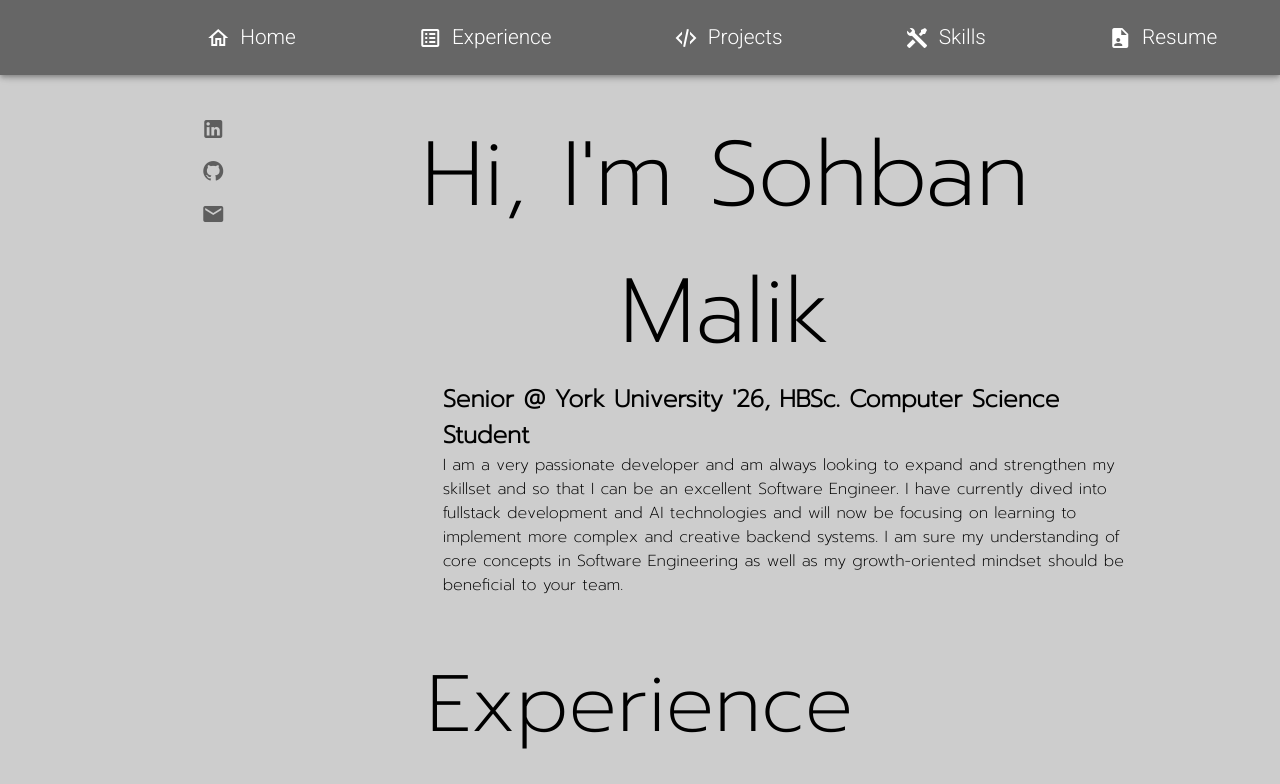
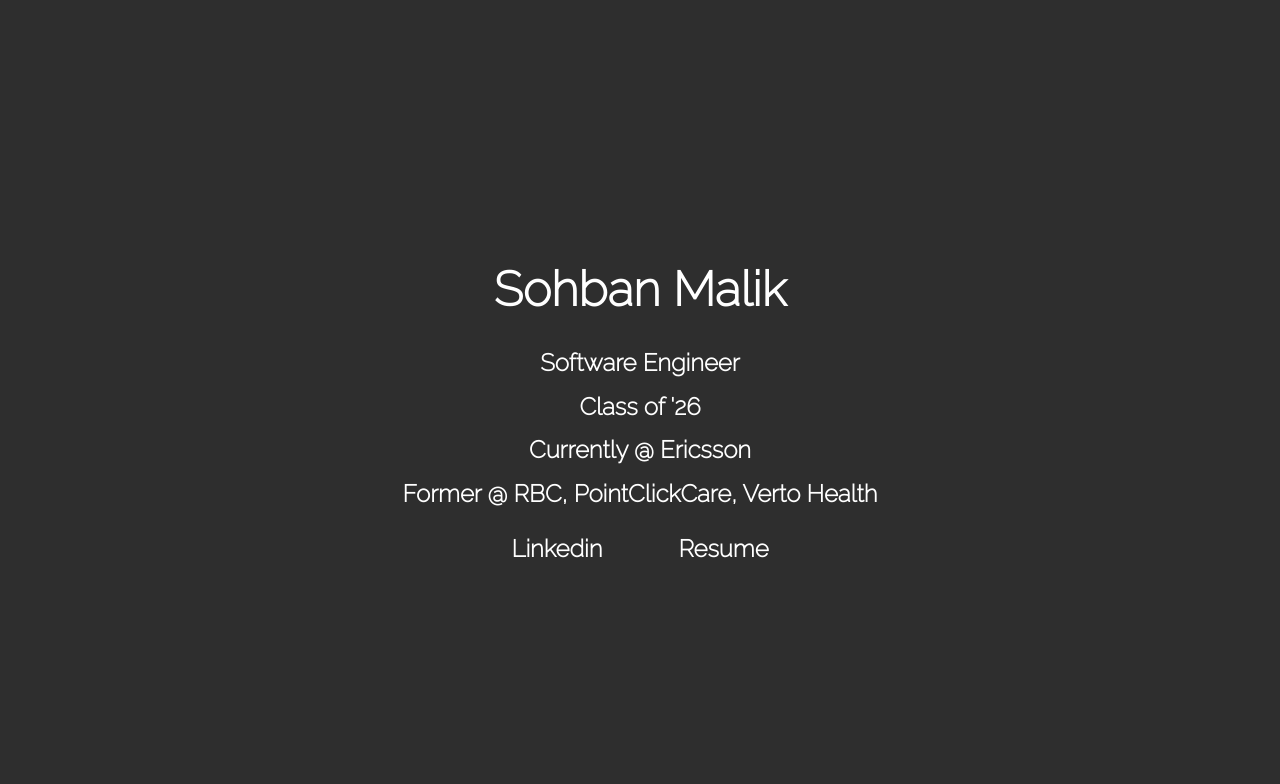
Before and after one commit to sohbanm/Portfolio-Site, a Vue app: page / in a window 1280 px wide. Shown: the top 784 px of the page. Built offline with nearby package versions, Linux system fonts and the light colour scheme.

Commit message:
minimized

```diff
--- a/src/App.vue
+++ b/src/App.vue
@@ -1,160 +1,78 @@
 <template>
-  <v-app id="main">
-
-    <!-- <v-app-bar class="primary navbar" -->
-    <v-app-bar class="navbar"
-      scroll-behaviour="elevate"
-      app
-      fixed
-      dark
-      scroll-target="#scrolling-techniques-5"
-      scroll-threshold="1"
-      height="75"
-    >
-      <v-row>
-        <v-col class="mx-auto">
-          <!-- <h1><b>Portfolio</b></h1> -->
-        </v-col>
-
-        <div v-for="button in items" :key=items.id class="buttons blur">
-          <v-col class="col">
-            <a :href=button.ref :target=button.target >
-              <button class="raise text-white">
-                <v-icon class="v-icon text-white">{{button.icon}}</v-icon>
-                {{button.title}}
-              </button>
-            </a>
-          </v-col>
-        </div>
-
-      </v-row>
-    </v-app-bar>
-
-
-    <!-- This is where all the components are being called in -->
-    <v-main class="main" style="color:black">
-      <Home id="Home"></Home>
-
-      <Timeline id="Experience"></Timeline>
-
-      <div style="text-align:center;margin: 20vh 0 1vh 0;">
-        <a href="#Projects" class="scroll">Projects <v-icon>mdi-arrow-down-bold</v-icon></a>
-      </div>
-
-      <div id="Projects" style="text-align:center;margin: 25vh 0 0 0;"><p style="opacity:0">L</p> </div>
-
-      <Projects></Projects>
-
-      <div style="text-align:center;margin: 15vh 0 1vh 0;">
-        <a href="#Skills" class="scroll">Skills <v-icon>mdi-arrow-down-bold</v-icon></a>
-      </div>
-
-      <div id="Skills" style="text-align:center;margin: 25vh 0 5vh 0;"><p style="opacity:0">L</p> </div>
-
-      <Skills></Skills>
-
-    </v-main>
-
-
-  </v-app>
+  <div class="portfolio">
+    <h1>Sohban Malik</h1>
+    <p>Software Engineer</p>
+    <p>Class of '26</p>
+    <p>Currently @ <span class="ericsson">Ericsson</span></p>
+    <p>Former @ <span class="rbc">RBC</span>, <span class="pcc">PointClickCare</span>, <span class="verto">Verto Health</span></p>
+    <br>
+    <div>
+      <a href="https://www.linkedin.com/in/sohban" target="_blank">Linkedin</a>
+      <a href="https://drive.google.com/file/d/1fXrt4ylluRuHF0wPB0_kKokwiTNl7RNa/view?usp=drive_link" target="_blank">Resume</a>
+    </div>
+  </div>
 </template>
 
 <script>
-
-import Projects from './components/Projects.vue';
-import Home from './components/Home.vue';
-import Skills from './components/Skills.vue';
-import Timeline from './components/Timeline.vue';
-
-
 export default {
-  data: () => ({
-    items: [
-      {id: 1, title: 'Home', icon: 'mdi-home-outline', ref: "#" , target: ""},
-      {id: 2, title: 'Experience', icon: "mdi-list-box-outline", ref: "#Experience" , target: ""},
-      {id: 3, title: 'Projects', icon: "mdi-xml", ref: "#Projects" , target: ""},
-      {id: 4, title: 'Skills', icon: "mdi-tools", ref: "#Skills" , target: ""},
-      {id: 5, title: 'Resume', icon: 'mdi-file-account', ref: "https://drive.google.com/file/d/1fXrt4ylluRuHF0wPB0_kKokwiTNl7RNa/view?usp=drive_link", target: "_blank"}
-    ],
-    icons: [
-      {id:1, icon:'mdi-github', link: 'https://github.com/sohbanm'},
-      {id:2, icon: 'mdi-linkedin', link: 'https://www.linkedin.com/in/sohban-e-malik/'},
-    ]
-  }),
-  components: { Projects, Home, Skills, Timeline },
+  name: "Portfolio",
 };
 </script>
 
-<style lang="scss" >
-@import './assets/button.scss';
+<style scoped>
 @import url('https://fonts.googleapis.com/css2?family=Raleway:wght@200&display=swap');
-@import url('https://fonts.googleapis.com/css2?family=Prompt:wght@100;200&display=swap');
 
-html {
-  scroll-behavior: smooth;
+.portfolio {
+  display: flex;
+  flex-direction: column;
+  justify-content: center;
+  align-items: center;
+  height: 100vh;
+  background-color: rgb(46, 46, 46);
+  color: white;
+  text-align: center;
+  font-family: 'Raleway', sans-serif;
+  font-weight: 600;
 }
 
-.navbar {
-  background-color: rgba(0, 0, 0, 0.5) !important;
+.portfolio h1 {
+  font-size: 3em;
+  margin: 0.5em 0;
 }
 
-a.scroll {
-  font-size: 1.4em;
-  text-decoration: none;
-  border: 0.1em solid black;
-  padding: 0.2em;
-  -webkit-transition: all 500ms ease;
-  -moz-transition: all 500ms ease;
-  -ms-transition: all 500ms ease;
-  -o-transition: all 500ms ease;
-  transition: all 500ms ease;
+.portfolio p {
+  font-size: 1.5em;
+  margin: 0.3em 0;
 }
-a.scroll:hover {
+
+.portfolio a {
+  font-size: 1.5em;
+  margin: 0 1em;
   text-decoration: none;
   color: white;
-  background-color: rgb(95, 95, 95);
-  border: 0.1em solid black;
-  padding: 0.2em;
+  border: 2px solid transparent;
+  padding: 0.2em 0.5em;
+  transition: border 0.3s;
 }
 
-.v-icon{
-  margin: 0 0.2em 0 0.2em;
+.portfolio a:hover {
+  border: 2px solid white;
 }
-.text-white{
-  color:white !important;
+
+.ericsson, .rbc, .pcc, .verto {
+  transition: color 0.3s;
+}
+
+.ericsson:hover {
+  color: rgb(0, 26, 255); /* Change this to your desired hover color */
+}
+.rbc:hover {
+  color: rgb(0, 149, 255); /* Change this to your desired hover color */
+}
+.pcc:hover {
+  color: rgb(123, 255, 67); /* Change this to your desired hover color */
+}
+.verto:hover {
+  color: rgb(0, 191, 255); /* Change this to your desired hover color */
 }
 </style>
-
-<style scoped>
-button{
-  margin: 0.25em;
-  border: 0.25em;
-  align-content: center;
-}
-a button{
-  font-size: 1.3em;
-  color: rgb(0, 0, 0);
-}
-
-.v-icon{
-  color: black;
-}
-
-h1{
-  margin-left:5vh;
-  margin-top: 2vh;
-  font-family: 'Raleway', sans-serif;
-}
-
-@media screen and (max-width: 1264px) {
-   .buttons {
-    display: none;
-  }
-  h1{
-    margin-left: 0;
-  }
-}
-v-app-bar-nav-icon{
-  margin-top: 250vh;
-}
-</style>
```
